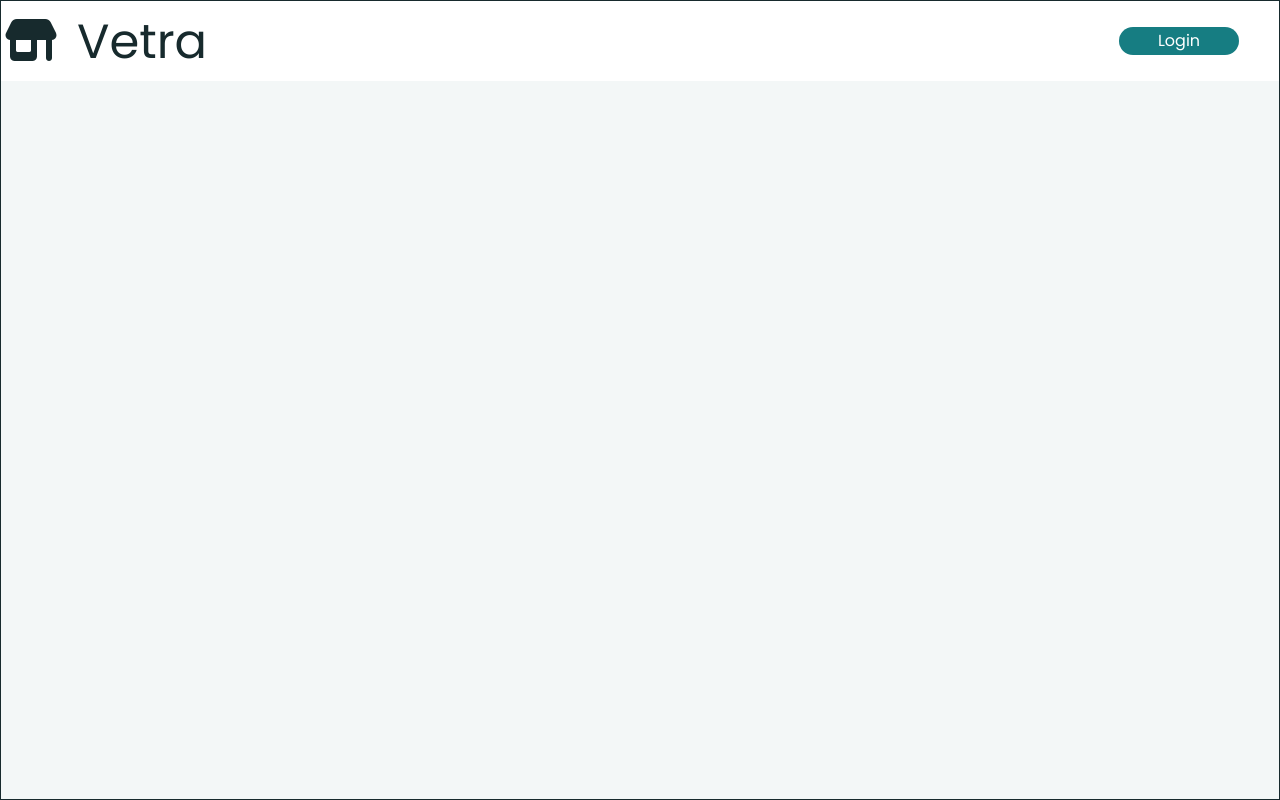
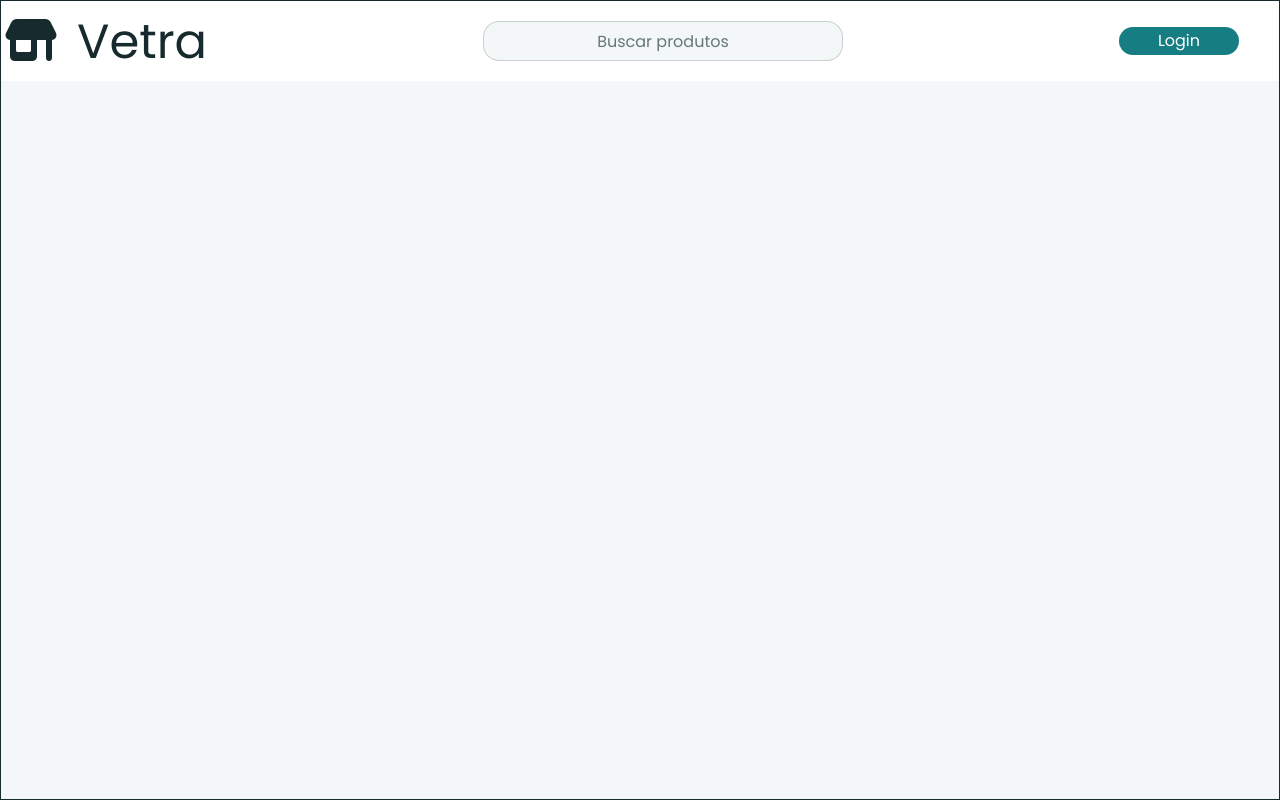
Before and after one commit to Arthur-Hirata/Vetra, a React (Vite) app in the folder Vetra/: page / in a window 1280 px wide. Built offline with nearby package versions, Linux system fonts and the light colour scheme.

Commit message:
Finish the Navbar

```diff
--- a/Vetra/src/App/Navbar.tsx
+++ b/Vetra/src/App/Navbar.tsx
@@ -6,11 +6,17 @@ function Navbar(){
         alert("oi")
     }
     return (
-        <nav className="bg-cards w-full h-20 flex items-center justify-between">
+        <nav className="bg-cards w-full h-20 flex items-center justify-between sticky top-0 z-50">
             <div>
                 <i className="fa-solid fa-store-alt text-5xl"></i>
-                <span className="ml-4 text-5xl">Vetra</span>
+                <a href=""><span className="ml-4 text-5xl">Vetra</span></a>
             </div>
+            <input
+                type="text"
+                placeholder="Buscar produtos"
+                aria-label="Buscar produtos"
+                className="w-90 h-10 rounded-2xl border border-text-secondary/30 bg-background px-4 text-center text-text placeholder:text-text-secondary transition-colors  focus:outline-none focus:ring-2 focus:ring-primary/20"
+            />
             <Button  children={"Login"} onClick={teste} className="mr-10"/>
         </nav>
     )
--- a/Vetra/src/Components/Button.tsx
+++ b/Vetra/src/Components/Button.tsx
@@ -6,7 +6,7 @@ interface ButtonProps{
 
 function Button({children, onClick, className}: ButtonProps){
     return (
-        <button className={`${className} rounded-2xl bg-primary text-white w-30 h-7`}
+        <button className={`${className} rounded-2xl bg-primary text-white w-30 h-7 transition:transform duration-300 hover:scale-105`}
 
         onClick={onClick}>
             {children}
```
